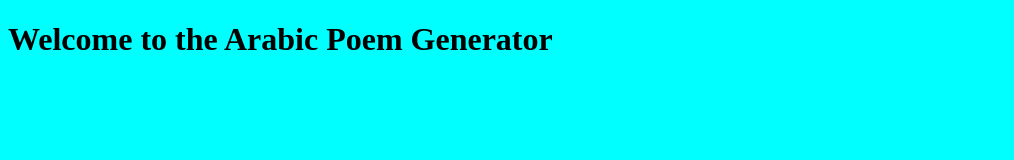
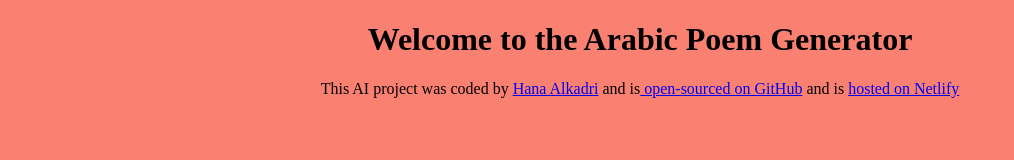
Before and after one commit to hanaalkadri/arabic-poem-generator, a website: page index.html in a window 1280 px wide. Shown: the whole page, without its empty margins (0-1014 px from the left). Drawn offline with Linux system fonts and the light colour scheme.

Commit message:
added the footer

```diff
--- a/index.html
+++ b/index.html
@@ -8,6 +8,20 @@
   </head>
   <body>
     <h1>Welcome to the Arabic Poem Generator</h1>
+    <footer>
+      This AI project was coded by
+      <a href="https://github.com/hanaalkadri" target="_blank"> Hana Alkadri</a>
+      and is<a
+        href="https://github.com/hanaalkadri/arabic-poem-generator"
+        target="_blank"
+      >
+        open-sourced on GitHub</a
+      >
+      and is
+      <a href="https://arabic-poem-generator.netlify.app/" target="_blank">
+        hosted on Netlify</a
+      >
+    </footer>
     <script src="src/index.js"></script>
   </body>
 </html>
--- a/src/style.css
+++ b/src/style.css
@@ -1,3 +1,4 @@
 body {
-  background-color: aqua;
+  text-align: center;
+  background-color: salmon;
 }
```
